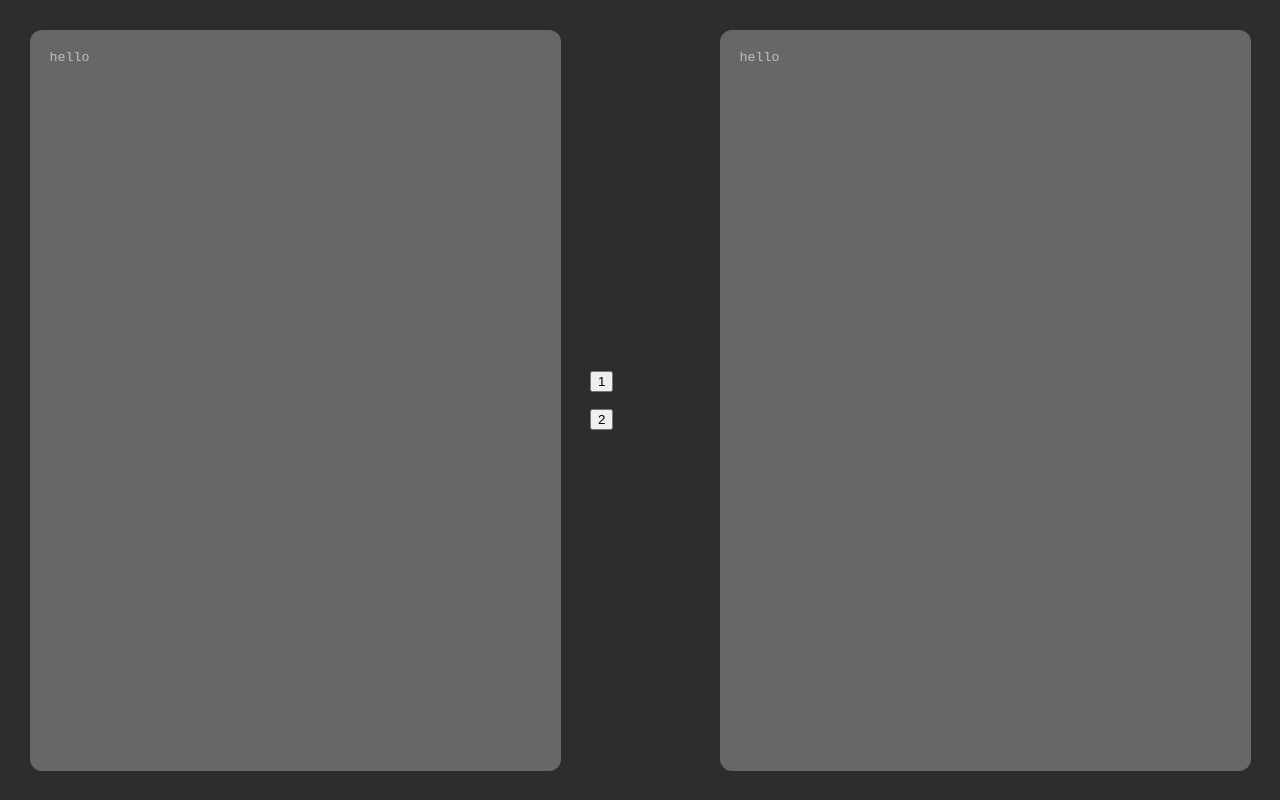
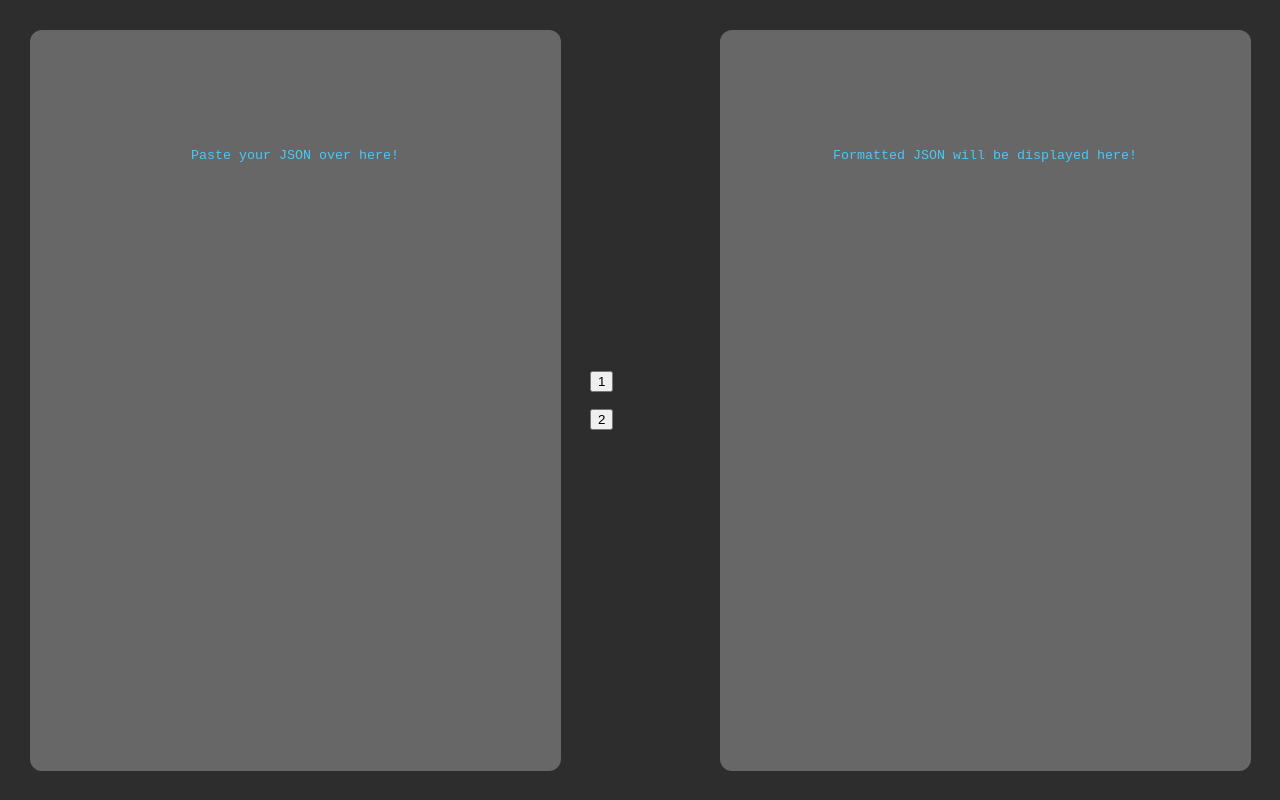
Before and after one commit to sh3ngsh3ng/json-pro, a React (Create React App) app: page / in a window 1280 px wide. Built offline with nearby package versions, Linux system fonts and the light colour scheme.

Commit message:
added props to textareacomponent, state to textareacontainercomponent

```diff
--- /dev/null
+++ b/public/format.js
@@ -0,0 +1,3 @@
+window.addEventListener('DOMContentLoaded', () => {
+    alert('hi')
+})
--- a/src/components/TextArea.css
+++ b/src/components/TextArea.css
@@ -27,3 +27,9 @@
 .text-box:focus {
     color: #ffffff;
 }
+
+textarea::placeholder {
+    color: rgb(72, 201, 249);
+    text-align: center;
+    padding-top: 20%;
+}
--- a/src/components/TextArea.js
+++ b/src/components/TextArea.js
@@ -5,7 +5,14 @@ export default function TextArea(props) {
     return (
         <React.Fragment>
             <div class="text-area">
-                <textarea readonly={props.read} class='text-box'>hello</textarea>
+                <textarea name={props.name}
+                readonly={props.read}
+                class='text-box'
+                placeholder={props.placeholder}
+                onChange={props.updateState}
+                >
+                    {props.textDisplay}
+                </textarea>
             </div>
 
         </React.Fragment>
--- a/src/components/TextAreaContainer.js
+++ b/src/components/TextAreaContainer.js
@@ -3,17 +3,37 @@ import TextArea from './TextArea'
 import './TextAreaContainer.css'
 
 export class TextAreaContainer extends React.Component {
+
+    state = {
+        userInput: "",
+        userInputFormatted: ""
+    }
+
+    updateState = (evt) => {
+        this.setState({
+            [evt.target.name]: evt.target.value
+        })
+    }
+
     render() {
         return (
             <React.Fragment>
                 <div id="main-container">
-                    <TextArea />
+                    <TextArea
+                    name="userInput"
+                    textDisplay={this.state.userInput}
+                    updateState={this.updateState}
+                    placeholder="Paste your JSON over here!"/>
                     <div>
-                        <button>1</button>
+                        <button id="btn-1">1</button>
                         <p></p>
                         <button>2</button>
                     </div>
-                    <TextArea />
+                    <TextArea
+                    name="userOutput"
+                    textDisplay={this.state.userInputFormatted}
+                    placeholder="Formatted JSON will be displayed here!"
+                    read='true' />
                 </div>
             </React.Fragment>
 
```
